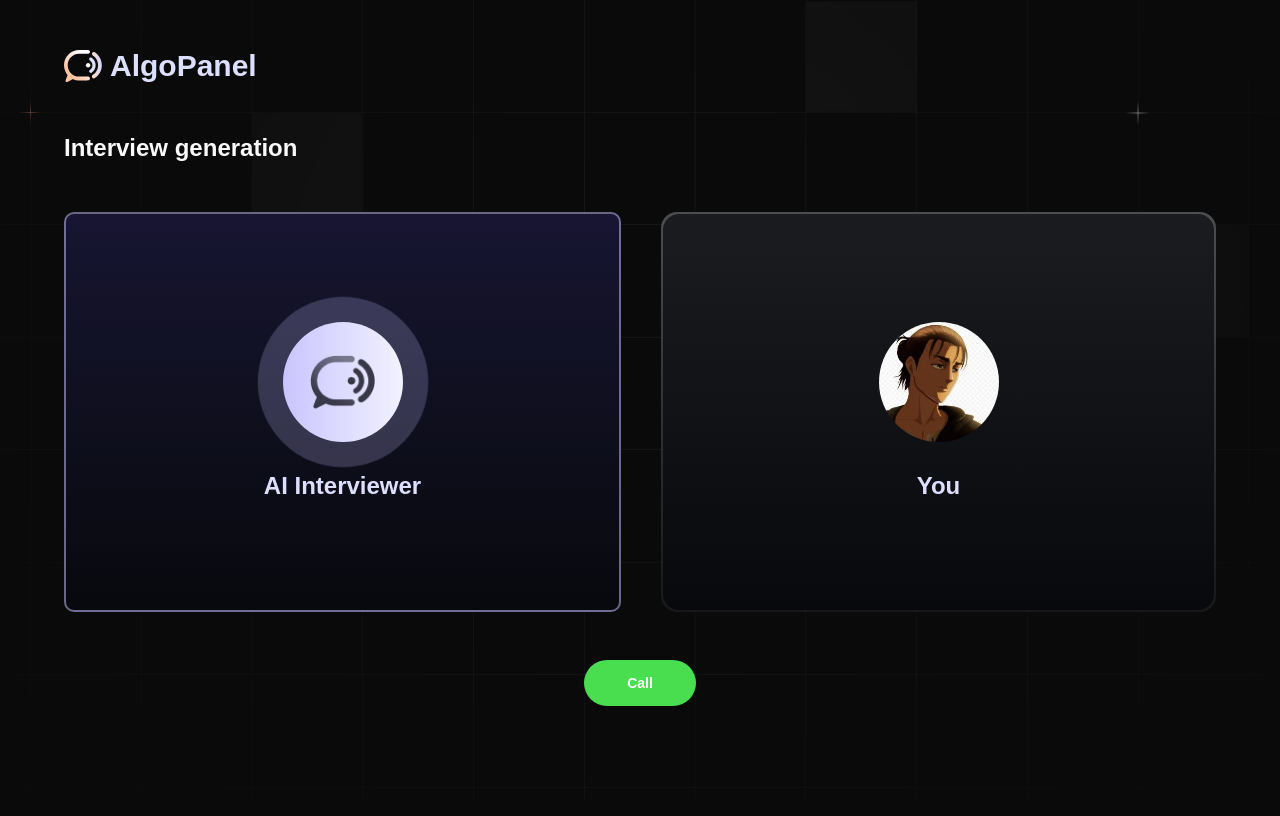
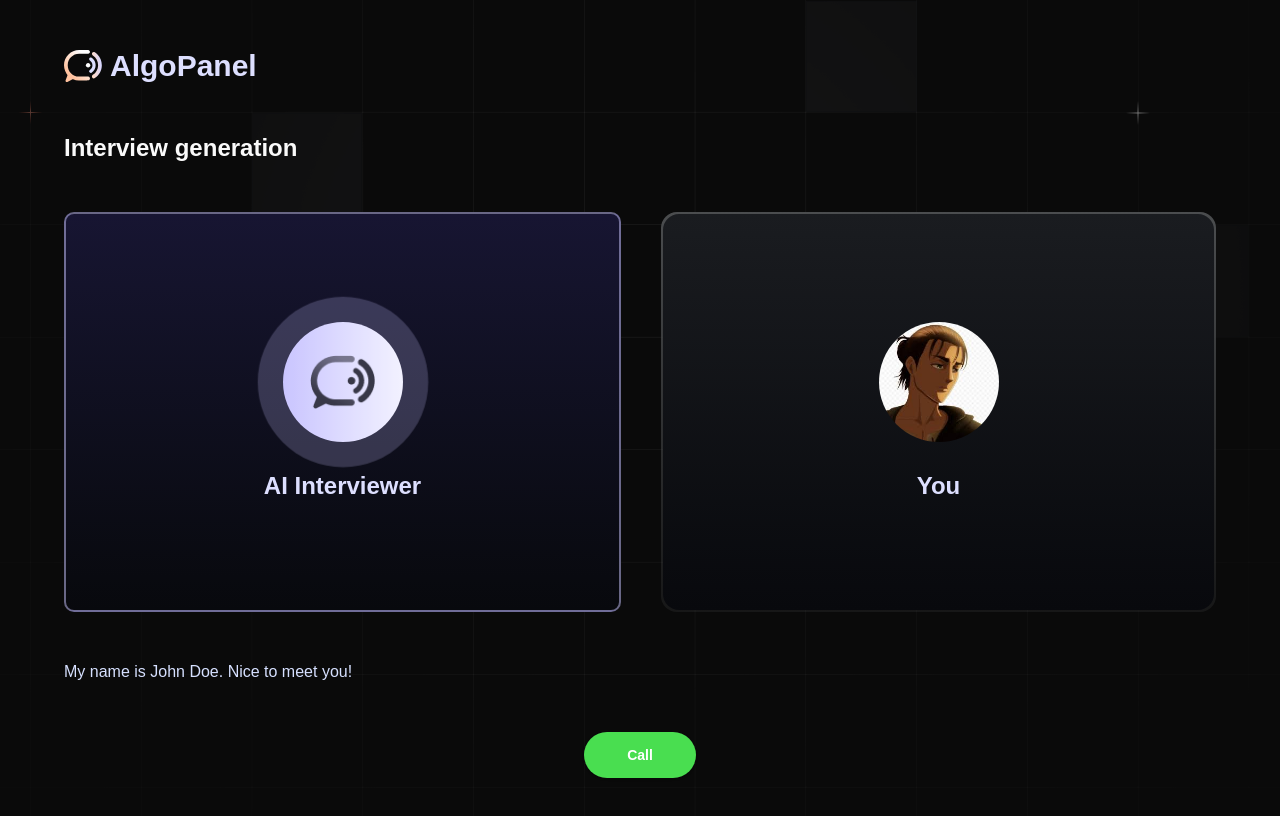
Before and after one commit to AksharaPandey/Mock_Interview_Platform, a Next.js app: page /interview in a window 1280 px wide. Shown: the top 816 px of the page. Built offline with nearby package versions, Linux system fonts and the light colour scheme; no server answers; a web font is replaced by a local one.

Commit message:
Interview Call Update

```diff
--- a/components/Agent.tsx
+++ b/components/Agent.tsx
@@ -18,6 +18,11 @@ interface AgentProps {
 const Agent = ({ userName }: AgentProps) => {
   const [callStatus, setCallStatus] = useState<CallStatus>(CallStatus.INACTIVE);
   const isSpeaking = true; // Replace with actual speaking logic
+  const messages=[
+    'Whats your name?',
+    'My name is John Doe. Nice to meet you!'
+  ];
+  const lastMessage = messages[messages.length - 1];
 
   const handleCall = () => {
     setCallStatus(CallStatus.CONNECTING);
@@ -53,6 +58,16 @@ const Agent = ({ userName }: AgentProps) => {
           </div>
         </div>
       </div>
+      {messages.length > 0 && (
+        <div className="trascript-border">
+          <div className="transcript">
+            <p key={lastMessage} className={cn("transition-opacity duration-500 opacity-0",
+                "animate-fadeIn opacity-100")}>
+              {lastMessage}
+            </p>
+          </div>
+        </div>
+      )}
 
       <div className="w-full flex justify-center">
         {callStatus !== CallStatus.ACTIVE ? (
```
